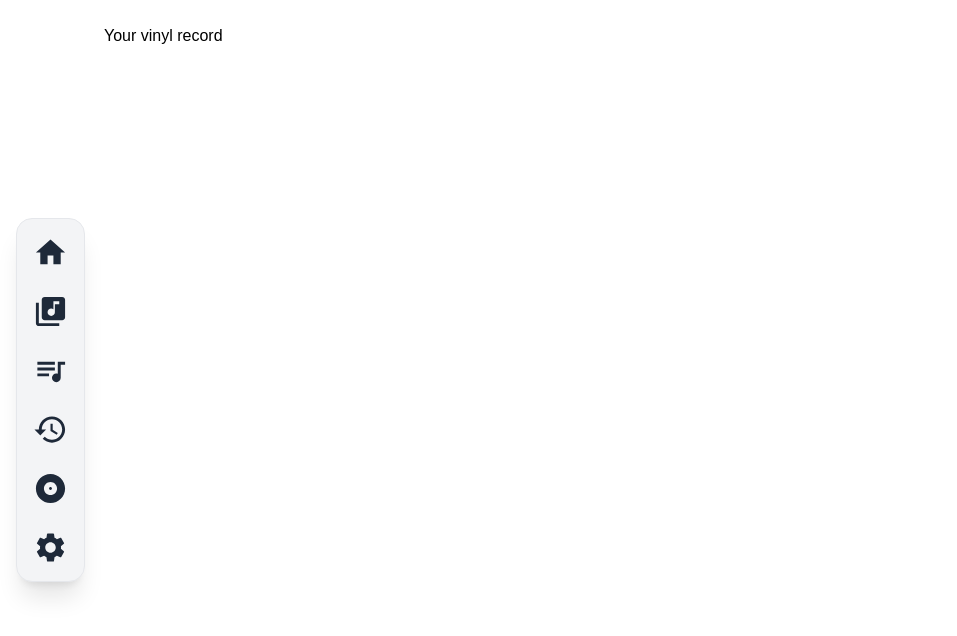
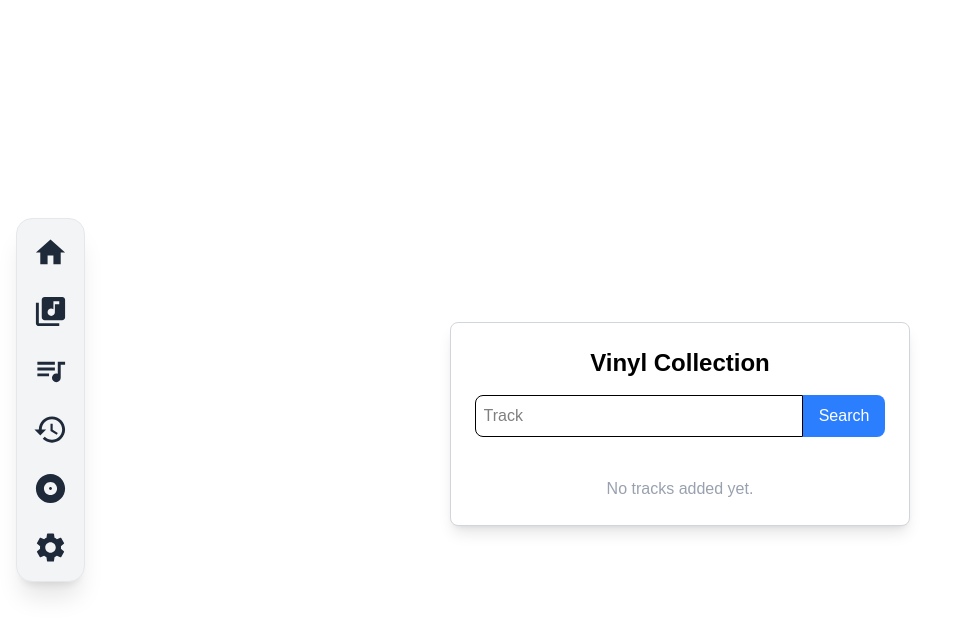
Before and after one commit to uzuw/spotifyProfileTracker, a React (Vite) app in the folder frontend/: page /vinyl in a window 1280 px wide. Shown: the top 636 px of the page, without its empty margins (0-957 px from the left). Built offline with nearby package versions, Linux system fonts and the light colour scheme.

Commit message:
vinyl nimplementaiton

```diff
--- a/frontend/src/pages/Vinyl.jsx
+++ b/frontend/src/pages/Vinyl.jsx
@@ -1,11 +1,114 @@
-import React from 'react'
+import React, { useState } from "react";
 
-const Vinyl = () => {
+const Vinyl = ({ token }) => {
+  const [query, setQuery] = useState("");
+  const [suggestions, setSuggestions] = useState([]);
+  const [tracks, setTracks] = useState([]);
+
+  const fetchTrackSuggestions = async (searchTerm) => {
+    if (!searchTerm) return setSuggestions([]);
+
+    try {
+      const response = await fetch(
+        `https://api.spotify.com/v1/search?q=${encodeURIComponent(searchTerm)}&type=track&limit=5`,
+        {
+          headers: { Authorization: `Bearer ${token}` },
+        }
+      );
+      const data = await response.json();
+      if (data.tracks && data.tracks.items) {
+        setSuggestions(data.tracks.items);
+      }
+    } catch (error) {
+      console.error("Error fetching track suggestions:", error);
+    }
+  };
+
+  const handleSearchChange = (e) => {
+    const value = e.target.value;
+    setQuery(value);
+    fetchTrackSuggestions(value);
+  };
+
+  const handleTrackSelect = (track) => {
+    setTracks([
+      ...tracks,
+      {
+        name: track.name,
+        album: track.album.name,
+        cover: track.album.images.length > 0 ? track.album.images[0].url : null,
+      },
+    ]);
+    setQuery(""); // Clear input
+    setSuggestions([]); // Clear suggestions
+  };
+
   return (
-    <div>
-      Your vinyl record
+    <div className="h-screen flex items-center justify-center">
+      {/* Book Page Container */}
+      <div className="w-[40%] bg-white shadow-lg p-6 rounded-lg border border-gray-300">
+        <h2 className="text-2xl font-semibold text-center mb-4">Vinyl Collection</h2>
+
+        {/* Search Form */}
+        <div className="relative mb-6 flex">
+          <input
+            type="text"
+            placeholder="Track"
+            value={query}
+            onChange={handleSearchChange}
+            className="w-full p-2 border rounded-l-lg"
+          />
+          <button className="bg-blue-500 text-white px-4 py-2 rounded-r-lg">Search</button>
+
+          {/* Suggestions Dropdown */}
+          {suggestions.length > 0 && (
+            <div className="absolute top-full left-0 w-full bg-white border shadow-lg z-10">
+              {suggestions.map((track, index) => (
+                <div
+                  key={index}
+                  className="p-2 cursor-pointer hover:bg-gray-100 flex items-center"
+                  onClick={() => handleTrackSelect(track)}
+                >
+                  <img
+                    src={track.album.images.length > 0 ? track.album.images[0].url : ""}
+                    alt={track.name}
+                    className="w-10 h-10 mr-3"
+                  />
+                  <div>
+                    <p className="font-semibold">{track.name}</p>
+                    <p className="text-sm text-gray-500">{track.artists.map(a => a.name).join(", ")}</p>
+                  </div>
+                </div>
+              ))}
+            </div>
+          )}
+        </div>
+
+        {/* Added Tracks List */}
+        <div className="overflow-y-auto max-h-[60vh] pt-4">
+          {tracks.length > 0 ? (
+            tracks.map((item, index) => (
+              <div
+                key={index}
+                className="p-4 flex items-center justify-center bg-cover bg-center h-32"
+                style={{
+                  backgroundImage: item.cover ? `url(${item.cover})` : "none",
+                  backgroundColor: item.cover ? "transparent" : "#f3f3f3",
+                }}
+              >
+                <div className="bg-black/70 text-white p-2 text-center rounded-md">
+                  <p className="font-semibold">{item.name}</p>
+                  <p className="text-gray-300">{item.album}</p>
+                </div>
+              </div>
+            ))
+          ) : (
+            <p className="text-gray-400 text-center">No tracks added yet.</p>
+          )}
+        </div>
+      </div>
     </div>
-  )
-}
+  );
+};
 
-export default Vinyl
+export default Vinyl;
```
